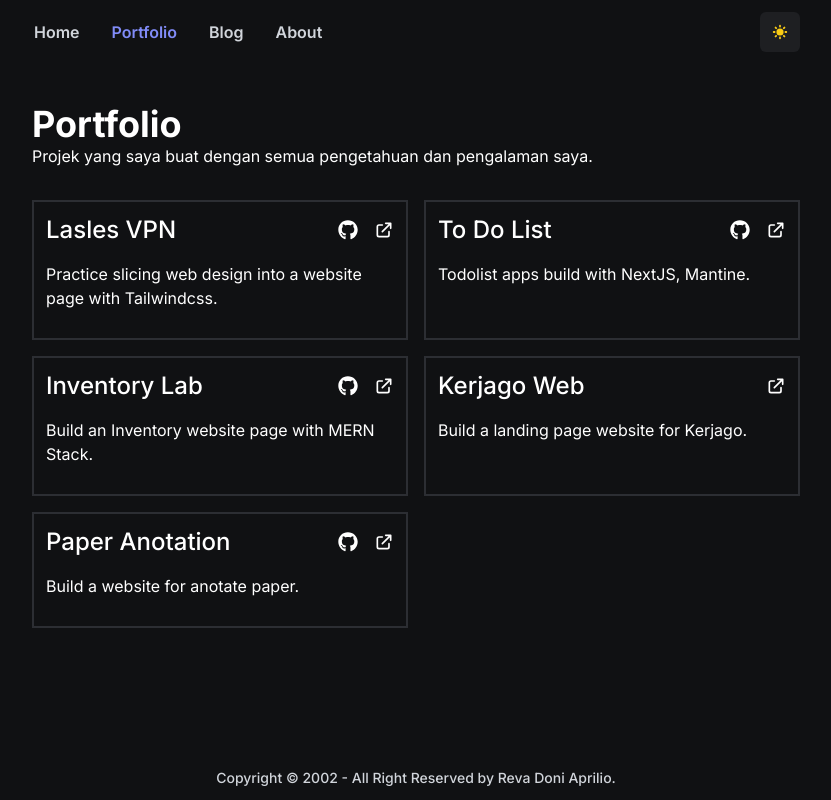
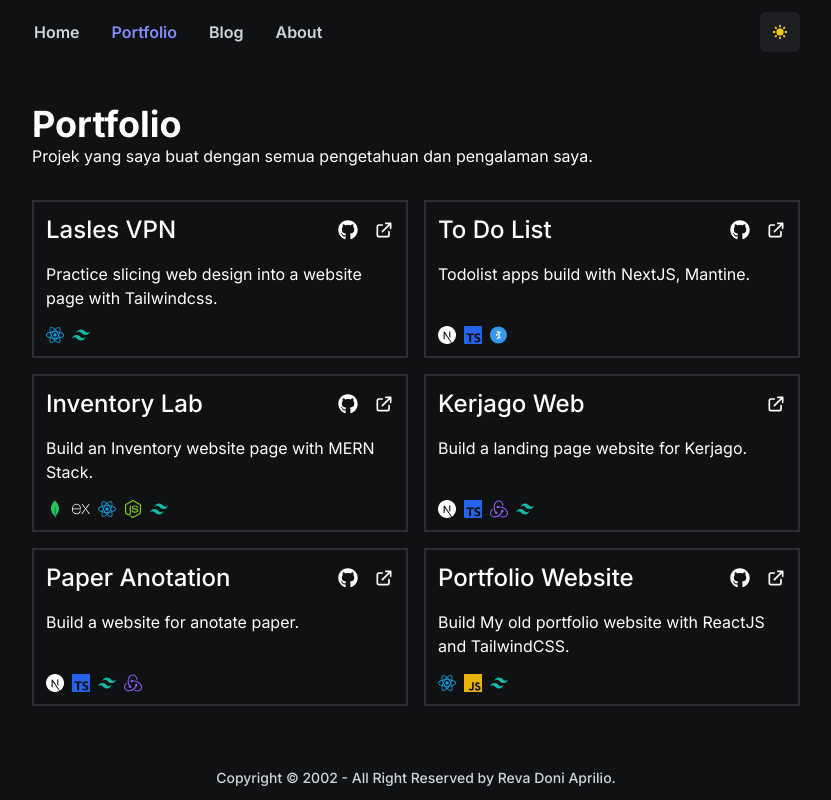
Before and after one commit to RevDonz/revdonz.my.id, a Next.js app: page /portfolio in a window 1280 px wide. Shown: the whole page, without its empty margins (224-1055 px from the left). Built offline with nearby package versions, Linux system fonts and the light colour scheme.

Commit message:
refactor(portfolio): add iconfinder | add project

```diff
--- /dev/null
+++ b/src/components/atoms/IconFinder.tsx
@@ -0,0 +1,136 @@
+import clsx from 'clsx';
+import {
+  SiCodesandbox,
+  SiFirebase,
+  SiFramer,
+  SiJavascript,
+  SiMarkdown,
+  SiNextdotjs,
+  SiReact,
+  SiRedux,
+  SiSass,
+  SiSupabase,
+  SiTailwindcss,
+  SiTypescript,
+  SiVite,
+  SiMongodb,
+  SiExpress,
+  SiNodedotjs,
+} from 'react-icons/si';
+
+interface IconFinderProps {
+  type: string;
+  className?: string;
+}
+
+const IconFinder: React.FunctionComponent<IconFinderProps> = ({
+  type,
+  className,
+}) => {
+  const check = type.toLowerCase();
+  switch (check) {
+    case 'react':
+    case 'react.js':
+    case 'reactjs':
+      return <SiReact className={clsx('text-sky-500', className)} />;
+
+    case 'next.js':
+    case 'nextjs':
+      return (
+        <SiNextdotjs
+          className={clsx('text-theme-800 dark:text-theme-200', className)}
+        />
+      );
+
+    case 'vite':
+      return <SiVite className={clsx('text-yellow-500', className)} />;
+
+    case 'redux':
+      return <SiRedux className={clsx('text-violet-500', className)} />;
+
+    case 'firebase':
+      return <SiFirebase className={clsx('text-amber-500', className)} />;
+
+    case 'tailwindcss':
+    case 'tailwind css':
+      return <SiTailwindcss className={clsx('text-teal-500', className)} />;
+
+    case 'sass':
+    case 'scss':
+      return (
+        <SiSass
+          className={clsx('text-pink-500 dark:text-pink-400', className)}
+        />
+      );
+
+    case 'framer motion':
+      return (
+        <SiFramer
+          className={clsx('text-theme-800 dark:text-theme-200', className)}
+        />
+      );
+
+    case 'javascript':
+      return <SiJavascript className={clsx('text-yellow-500', className)} />;
+
+    case 'typescript':
+      return <SiTypescript className={clsx('text-blue-600', className)} />;
+
+    case 'markdown':
+      return (
+        <SiMarkdown
+          className={clsx('text-theme-800 dark:text-theme-200', className)}
+        />
+      );
+
+    case 'supabase':
+      return (
+        <SiSupabase
+          className={clsx('text-emerald-600 dark:text-emerald-500', className)}
+        />
+      );
+
+    case 'mongodb':
+      return (
+        <SiMongodb
+          className={clsx('text-green-600 dark:text-green-500', className)}
+        />
+      );
+
+    case 'expressjs':
+      return <SiExpress className={className} />;
+
+    case 'nodejs':
+      return <SiNodedotjs className={clsx('text-lime-500', className)} />;
+
+    case 'mantine':
+      return (
+        <svg
+          xmlns='http://www.w3.org/2000/svg'
+          fill='none'
+          viewBox='0 0 163 163'
+          className='w-[17px] h-w-[17px]'
+        >
+          <path
+            fill='#339AF0'
+            d='M162.162 81.5c0-45.011-36.301-81.5-81.08-81.5C36.301 0 0 36.489 0 81.5 0 126.51 36.301 163 81.081 163s81.081-36.49 81.081-81.5z'
+          />
+          <path
+            fill='#fff'
+            d='M65.983 43.049a6.234 6.234 0 00-.336 6.884 6.14 6.14 0 001.618 1.786c9.444 7.036 14.866 17.794 14.866 29.52 0 11.726-5.422 22.484-14.866 29.52a6.145 6.145 0 00-1.616 1.786 6.21 6.21 0 00-.694 4.693 6.21 6.21 0 001.028 2.186 6.151 6.151 0 006.457 2.319 6.154 6.154 0 002.177-1.035 50.083 50.083 0 007.947-7.39h17.493c3.406 0 6.174-2.772 6.174-6.194s-2.762-6.194-6.174-6.194h-9.655a49.165 49.165 0 004.071-19.69 49.167 49.167 0 00-4.07-19.692h9.66c3.406 0 6.173-2.771 6.173-6.194 0-3.422-2.762-6.193-6.173-6.193H82.574a50.112 50.112 0 00-7.952-7.397 6.15 6.15 0 00-4.578-1.153 6.189 6.189 0 00-4.055 2.438h-.006z'
+          />
+          <path
+            fill='#fff'
+            fillRule='evenodd'
+            d='M56.236 79.391a9.342 9.342 0 01.632-3.608 9.262 9.262 0 011.967-3.077 9.143 9.143 0 012.994-2.063 9.06 9.06 0 017.103 0 9.145 9.145 0 012.995 2.063 9.262 9.262 0 011.967 3.077 9.339 9.339 0 01-2.125 10.003 9.094 9.094 0 01-6.388 2.63 9.094 9.094 0 01-6.39-2.63 9.3 9.3 0 01-2.755-6.395z'
+            clipRule='evenodd'
+          />
+        </svg>
+      );
+
+    default:
+      return <SiCodesandbox />;
+  }
+};
+
+export default IconFinder;
--- a/src/components/mollecules/ProjectCard.tsx
+++ b/src/components/mollecules/ProjectCard.tsx
@@ -1,12 +1,13 @@
 import { ProjectProps } from '@/data/project';
 import { FaGithub } from 'react-icons/fa';
 import { HiOutlineExternalLink } from 'react-icons/hi';
+import IconFinder from '../atoms/IconFinder';
 import IconLink from './IconLink';
 
-const ProjectCard = ({ title, summary, link }: ProjectProps) => {
+const ProjectCard = ({ title, summary, link, stack }: ProjectProps) => {
   return (
     <div className='flex flex-col h-full'>
-      <div className='flex justify-between'>
+      <div className='flex justify-between gap-4'>
         <h2 className='text-2xl font-medium'>{title}</h2>
         <div className='flex gap-4'>
           {link.github && (
@@ -22,6 +23,10 @@ const ProjectCard = ({ title, summary, link }: ProjectProps) => {
         </div>
       </div>
       <p className='my-4'>{summary}</p>
+      <div className='flex gap-2 mt-auto'>
+        {stack.length > 0 &&
+          stack.map((item, index) => <IconFinder type={item} key={index} className='text-lg' />)}
+      </div>
     </div>
   );
 };
--- a/src/data/projects.ts
+++ b/src/data/projects.ts
@@ -16,7 +16,7 @@ export const projects = [
     date: '20/08/2022',
     summary: 'Todolist apps build with NextJS, Mantine.',
     image: '',
-    stack: ['NextJS', 'Mantine', 'Typescript'],
+    stack: ['NextJS', 'Typescript', 'Mantine'],
     link: {
       github: 'https://github.com/RevDonz/next-todolist',
       demo: 'https://next-todolist-peach.vercel.app/',
@@ -38,7 +38,7 @@ export const projects = [
     date: '07/09/2021',
     summary: 'Build a landing page website for Kerjago.',
     image: '',
-    stack: ['NextJS', 'TailwindCSS', 'Redux', 'Typescript'],
+    stack: ['NextJS', 'Typescript', 'Redux', 'TailwindCSS'],
     link: {
       github: '',
       demo: 'https://kerjago.id/',
@@ -49,10 +49,21 @@ export const projects = [
     date: '07/09/2021',
     summary: 'Build a website for anotate paper.',
     image: '',
-    stack: ['Next JS', 'Typescript', 'TailwindCSS', 'Redux'],
+    stack: ['NextJS', 'Typescript', 'TailwindCSS', 'Redux'],
     link: {
       github: 'https://github.com/fanzru/web-anotasi-paper',
       demo: 'https://skripsi.fanzru.dev/',
     },
   },
+  {
+    title: 'Portfolio Website',
+    date: '07/09/2021',
+    summary: 'Build My old portfolio website with ReactJS and TailwindCSS.',
+    image: '',
+    stack: ['ReactJS', 'Javascript', 'TailwindCSS'],
+    link: {
+      github: 'https://github.com/RevDonz/revdonz.github.io',
+      demo: 'https://revdonz-portfolio.vercel.app/',
+    },
+  },
 ];
```
